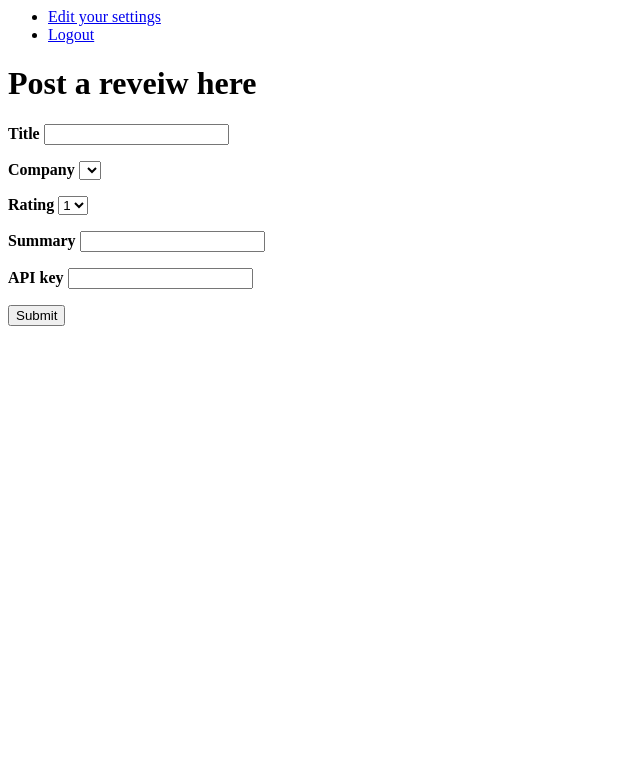
After one commit to hruzinator/caPractical, a Django app: page /submitReview/ in a window 1280 px wide. The commit adds this page. Shown: the top 783 px of the page, without its empty margins (0-640 px from the left). Run offline with Django 3.2, Linux system fonts and the light colour scheme; the visitor is signed in with stand-in values (Sample User, id 1); data that the repository does not hold is empty.

Commit message:
adding more templates

```diff
--- a/caPractical/templates/index.html
+++ b/caPractical/templates/index.html
@@ -1,9 +1,10 @@
 <html>
 <head></head>
 <body>
-<h1>Welcome to the Landing Page! You have landed!</h1>
 <ul>
-  <li><a href="/logout/">Logout</li>
+  <li><a href="/settings">Edit your settings</a></li>
+  <li><a href="/logout/">Logout</a></li>
 </ul>
+<h1>Welcome to the app!</h1>
 </body>
 </html>
--- a/caPractical/templates/login.html
+++ b/caPractical/templates/login.html
@@ -12,6 +12,6 @@
 
     <button type="submit">Login</button>
   </form>
-  <a href="/signup/">Sign up!</a>
+  Don't have an account yet? <a href="/signup/">Sign up!</a>
 </body>
 </html>
--- /dev/null
+++ b/caPractical/templates/postReview.html
@@ -0,0 +1,41 @@
+<html>
+<head>
+  <title>Submit a Revew</title>
+</head>
+<body>
+<ul>
+  <li><a href="/settings">Edit your settings</a></li>
+  <li><a href="/logout/">Logout</a></li>
+</ul>
+<h1>Post a reveiw here</h1>
+<form action='/api/postReview/' method="POST">
+  {% csrf_token %}
+  <label><b>Title</b></label>
+  <input type="text" name="title" required> <p>
+
+  <label><b>Company</b></label>
+  <select>
+    {% for company in companies %}
+      <option value="{{ company.id }}">{{ company.name }}</option>
+    {% endfor %}
+  </select> <p>
+
+  <label><b>Rating</b></label>
+  <select name="rating" required>
+    <option value="1">1</option>
+    <option value="2">2</option>
+    <option value="3">3</option>
+    <option value="4">4</option>
+    <option value="5">5</option>
+  </select> <p>
+
+  <label><b>Summary</b></label>
+  <input type="text" name="summary" required> <p>
+
+  <label><b>API key</b></label>
+  <input type="text" name="api_key" required> <p>
+
+  <button type="submit">Submit</button>
+</form>
+</body>
+</html>
--- a/caPractical/urls.py
+++ b/caPractical/urls.py
@@ -23,6 +23,8 @@ urlpatterns = [
     url(r'^login/$', views.site_login, name="site_login"),
     url(r'^signup/$', views.signup, name="signup"),
     url(r'^settings/$', views.settings, name="settings"),
+    url(r'^submitReview/$', views.submitReview, name="submitReview"),
+    url(r'^getReviews/$', views.getReviews, name="getReviews"),
 
     url(r'^admin/', admin.site.urls),
     url(r'^api/', include('reviewsApi.urls')),
--- a/caPractical/views.py
+++ b/caPractical/views.py
@@ -5,11 +5,16 @@ from django.http import HttpResponse, Http404, JsonResponse
 from django.contrib.auth import authenticate, login, logout
 from django.template import loader
 from django.contrib.auth.models import User
+from reviewsApi.models import Company
 
 def index(request):
-    #TODO render something different if the user is not logged in yet
-    template = loader.get_template("index.html")
-    return HttpResponse(template.render({}, request))
+    if request.user.is_authenticated:
+        template = loader.get_template("index.html")
+        return HttpResponse(template.render({}, request))
+    else:
+        template = loader.get_template("login.html")
+        return HttpResponse(template.render({}, request))
+
 
 def site_login(request):
     if request.user.is_authenticated:
@@ -73,3 +78,15 @@ def settings(request):
         #TODO update the user
 
         return redirect("index")
+
+
+def submitReview(request):
+    if request.user.is_authenticated is False:
+        return redirect("signup")
+    c_list = Company.objects.all()
+    template = loader.get_template("postReview.html")
+    return HttpResponse(template.render({"companies":c_list}, request))
+
+#TODO
+def getReviews(request):
+    return HttpResponse("placeholder")
```
Also changed, not shown: caPractical/templates/userSettings.html (+4 -3 lines), caPractical/tests.py (added, +32 -0 lines), caPractical/templates/getReviews.html (added).
